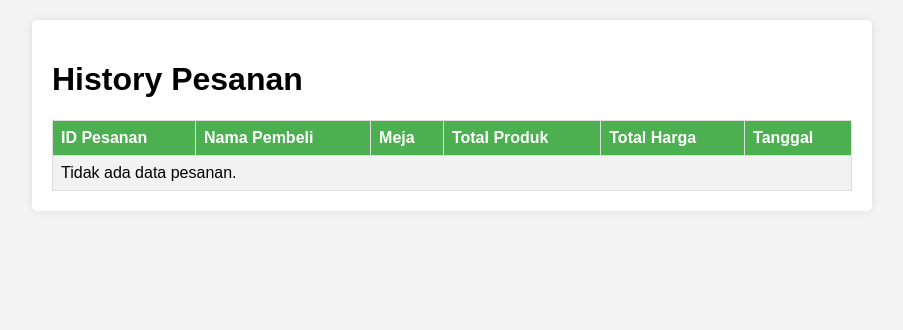
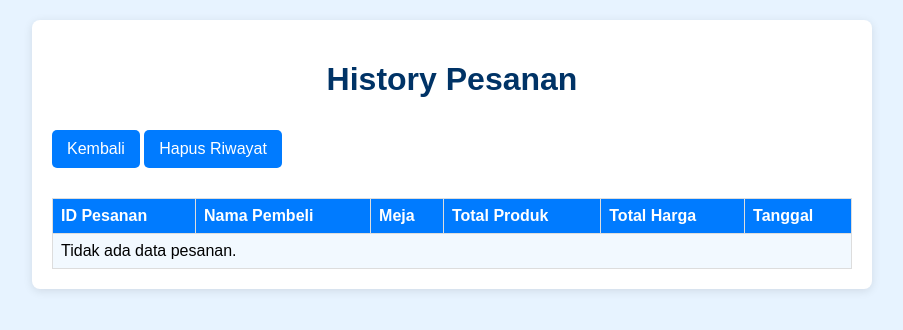
Before and after one commit to ElenFransiska/Kelompok11_Kasir, a PHP site: page /Interface/history.php in a window 1280 px wide. Shown: the top 330 px of the page, without its empty margins (188-1091 px from the left). Run offline with PHP 8.4, Linux system fonts and the light colour scheme.

Commit message:
progress 29/6

```diff
--- a/Interface/admin.php
+++ b/Interface/admin.php
@@ -15,7 +15,7 @@ $total_items = $total_items_result->fetch_assoc()['total'];
 $total_pages = ceil($total_items / $items_per_page); // Total halaman
 
 // Ambil data produk dengan limit dan offset
-$sql = "SELECT * FROM produk LIMIT $items_per_page OFFSET $offset";
+$sql = "SELECT * FROM produk  ORDER BY kategori, nama LIMIT $items_per_page OFFSET $offset";
 $result = $conn->query($sql);
 ?>
 
--- a/Interface/history.php
+++ b/Interface/history.php
@@ -1,6 +1,12 @@
 <?php
 require_once '../db_connection.php';
 require_once '../logic/logic_history.php'; // Include the logic file
+
+// Handle deletion of order history
+$message = '';
+if (isset($_GET['action']) && $_GET['action'] === 'delete') {
+    $message = deleteOrderHistory($conn);
+}
 
 // Fetch order summary
 $result = fetchOrderSummary($conn);
@@ -17,6 +23,16 @@ $result = fetchOrderSummary($conn);
 <body>
     <div class="history-container">
         <h1>History Pesanan</h1>
+
+        <?php if (!empty($message)): ?>
+            <div class="message"><?php echo htmlspecialchars($message); ?></div>
+        <?php endif; ?>
+
+        <!-- Back Button -->
+        <a href="../index.php" class="back-btn">Kembali</a>
+
+        <!-- Delete Link -->
+        <a href="?action=delete" class="delete-link" onclick="return confirm('Apakah Anda yakin ingin menghapus seluruh riwayat pesanan?');">Hapus Riwayat</a>
 
         <table class="history-table">
             <tr>
--- a/css/css_history.css
+++ b/css/css_history.css
@@ -1,22 +1,52 @@
 body {
     font-family: Arial, sans-serif;
-    background-color: #f4f4f4;
+    background-color: #e7f3ff; /* Light blue background */
     margin: 0;
     padding: 20px;
 }
 
 .history-container {
+    background-color: white;
+    border-radius: 8px;
+    box-shadow: 0 2px 10px rgba(0, 0, 0, 0.1);
+    padding: 20px;
     max-width: 800px;
     margin: auto;
-    background: white;
-    padding: 20px;
+}
+
+h1 {
+    text-align: center;
+    color: #003366; /* Dark blue */
+}
+
+.message {
+    background-color: #cce5ff; /* Light blue message background */
+    color: #004085; /* Darker blue text */
+    padding: 10px;
+    border: 1px solid #b8daff; /* Light blue border */
     border-radius: 5px;
-    box-shadow: 0 0 10px rgba(0, 0, 0, 0.1);
+    margin-bottom: 20px;
+}
+
+.back-btn, .delete-link {
+    display: inline-block;
+    background-color: #007BFF; /* Bright blue */
+    color: white;
+    padding: 10px 15px;
+    text-align: center;
+    text-decoration: none;
+    border-radius: 5px;
+    margin: 10px 0;
+}
+
+.back-btn:hover, .delete-link:hover {
+    background-color: #0056b3; /* Darker blue on hover */
 }
 
 .history-table {
     width: 100%;
     border-collapse: collapse;
+    margin-top: 20px;
 }
 
 .history-table th, .history-table td {
@@ -26,14 +56,14 @@ body {
 }
 
 .history-table th {
-    background-color: #4CAF50;
-    color: white;
+    background-color: #007BFF; /* Bright blue header */
+    color: white; /* White text for header */
 }
 
 .history-table tr:nth-child(even) {
-    background-color: #f2f2f2;
+    background-color: #f2f9ff; /* Very light blue for even rows */
 }
 
 .history-table tr:hover {
-    background-color: #ddd;
+    background-color: #d1e7ff; /* Light blue on hover */
 }
--- a/logic/logic_history.php
+++ b/logic/logic_history.php
@@ -5,4 +5,25 @@ function fetchOrderSummary($conn) {
     $sql = "CALL GetOrderSummary()"; // Call the stored procedure
     return $conn->query($sql);
 }
+
+// Function to delete order history
+function deleteOrderHistory($conn) {
+    // Start a transaction
+    $conn->begin_transaction();
+
+    try {
+        // Delete from order_items first due to foreign key constraint
+        $conn->query("DELETE FROM order_items");
+        // Then delete from orders
+        $conn->query("DELETE FROM orders");
+
+        // Commit the transaction
+        $conn->commit();
+        return "History cleared successfully.";
+    } catch (Exception $e) {
+        // Rollback the transaction on error
+        $conn->rollback();
+        return "Failed to clear history: " . $e->getMessage();
+    }
+}
 ?>
```
